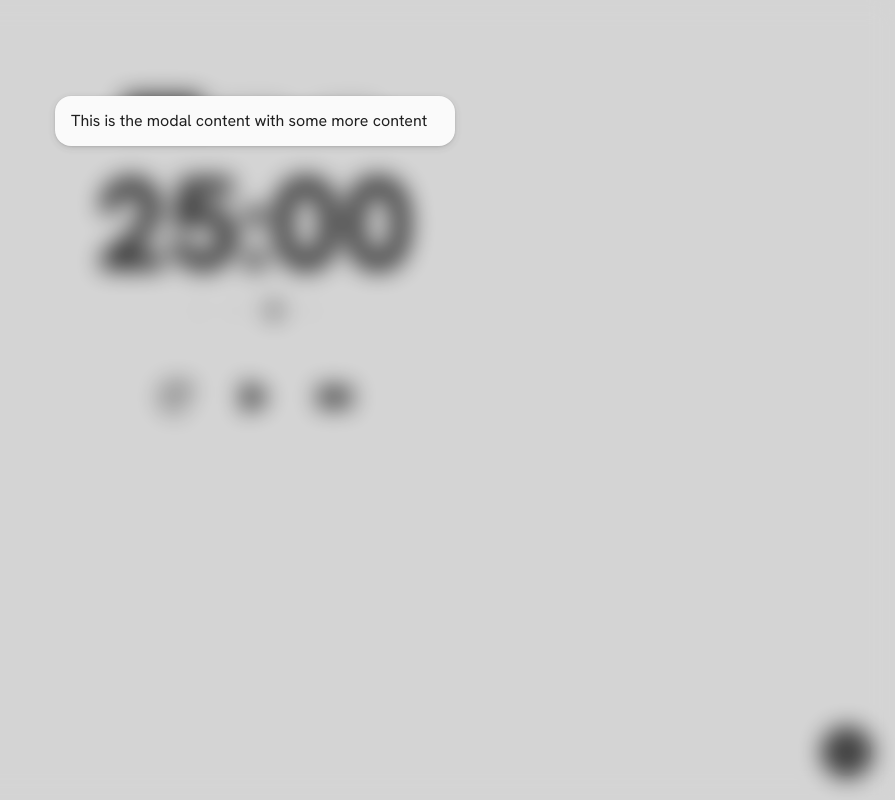
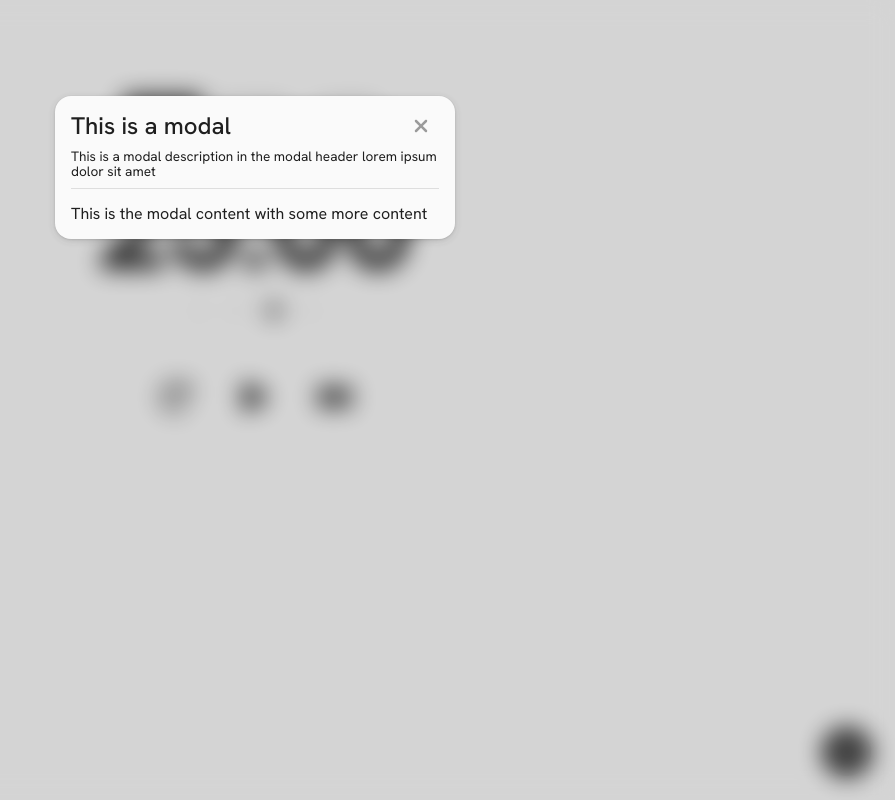
Before and after one commit to msilenzi/simple-pomodoro, a React (Vite) app: page / in a window 1280 px wide. Both pictures are taken after a click on the button 1232 px from the left and 752 px from the top of the page. Shown: the whole page, without its empty margins (385-1280 px from the left). Built offline with nearby package versions, Linux system fonts and the light colour scheme.

Commit message:
add modal header

```diff
--- a/src/components/setting/SettingModal.jsx
+++ b/src/components/setting/SettingModal.jsx
@@ -1,9 +1,15 @@
 import PropTypes from 'prop-types'
 import { Modal } from '@Components/ui/modal'
 
-function SettingModal({ visible }) {
+function SettingModal({ visible, handleClose }) {
   return (
     <Modal visible={visible} size="medium">
+      <Modal.Header
+        title="This is a modal"
+        description="This is a modal description in the modal header lorem ipsum dolor sit amet"
+        showClose
+        handleClose={handleClose}
+      />
       This is the modal content with some more content
     </Modal>
   )
@@ -11,6 +17,7 @@ function SettingModal({ visible }) {
 
 SettingModal.propTypes = {
   visible: PropTypes.bool.isRequired,
+  handleClose: PropTypes.func.isRequired,
 }
 
 export default SettingModal
--- a/src/components/setting/SettingModalWrapper.jsx
+++ b/src/components/setting/SettingModalWrapper.jsx
@@ -16,7 +16,7 @@ function SettingModalWrapper() {
   return (
     <>
       <SettingButton handleClick={showModal} />
-      <SettingModal visible={modalVisible} />
+      <SettingModal visible={modalVisible} handleClose={hideModal} />
     </>
   )
 }
--- a/src/components/ui/modal/ModalHeader.jsx
+++ b/src/components/ui/modal/ModalHeader.jsx
@@ -1,7 +1,27 @@
-function ModalHeader() {
+import PropTypes from 'prop-types'
+import { Close } from '@Assets/icons'
+
+function ModalHeader({ title, description, showClose = false, handleClose }) {
   return (
-    <div>ModalHeader</div>
+    <header className="modal__header mb-3 pb-2">
+      <div>
+        <h3 className="h4 m-0">{title}</h3>
+        {showClose && (
+          <button className="modal__close-btn btn btn-sm" onClick={handleClose}>
+            <Close />
+          </button>
+        )}
+      </div>
+      {description && <p className="m-0 mt-2 font-small">{description}</p>}
+    </header>
   )
 }
 
+ModalHeader.propTypes = {
+  title: PropTypes.string.isRequired,
+  description: PropTypes.string,
+  showClose: PropTypes.bool.isRequired,
+  handleClose: PropTypes.func,
+}
+
 export default ModalHeader
--- a/src/scss/base/_buttons.scss
+++ b/src/scss/base/_buttons.scss
@@ -1,10 +1,17 @@
 .btn {
   border: none;
+  outline: 0;
   cursor: pointer;
+  padding: 0;
+  background-color: transparent;
   display: inline-block;
-  outline: 0;
-  padding: map-get($spacers, 2) map-get($spacers, 3);
-  text-align: center;
+
+  svg {
+    display: block;
+    fill: currentColor;
+    height: 1em;
+    width: 1em;
+  }
 }
 
 .btn-sm {
--- a/src/scss/components/ui/_modal.scss
+++ b/src/scss/components/ui/_modal.scss
@@ -13,7 +13,7 @@
 .modal {
   margin-top: 12vh;
   margin-top: 12svh;
-  max-width: 80vw;
+  max-width: 90vw;
   max-height: 80vh;
   max-height: 80svh;
   border: none;
@@ -62,3 +62,23 @@
     transform: translateY(0);
   }
 }
+
+.modal__header {
+  border-bottom: 1px solid $gray-300;
+
+  div {
+    display: flex;
+    align-items: center;
+    justify-content: space-between;
+  }
+}
+
+.modal__close-btn {
+  font-size: $h5-font-size;
+  color: $gray-500;
+  transition: .1s ease-in-out color;
+
+  &:hover {
+    color: $gray-700;
+  }
+}
```
